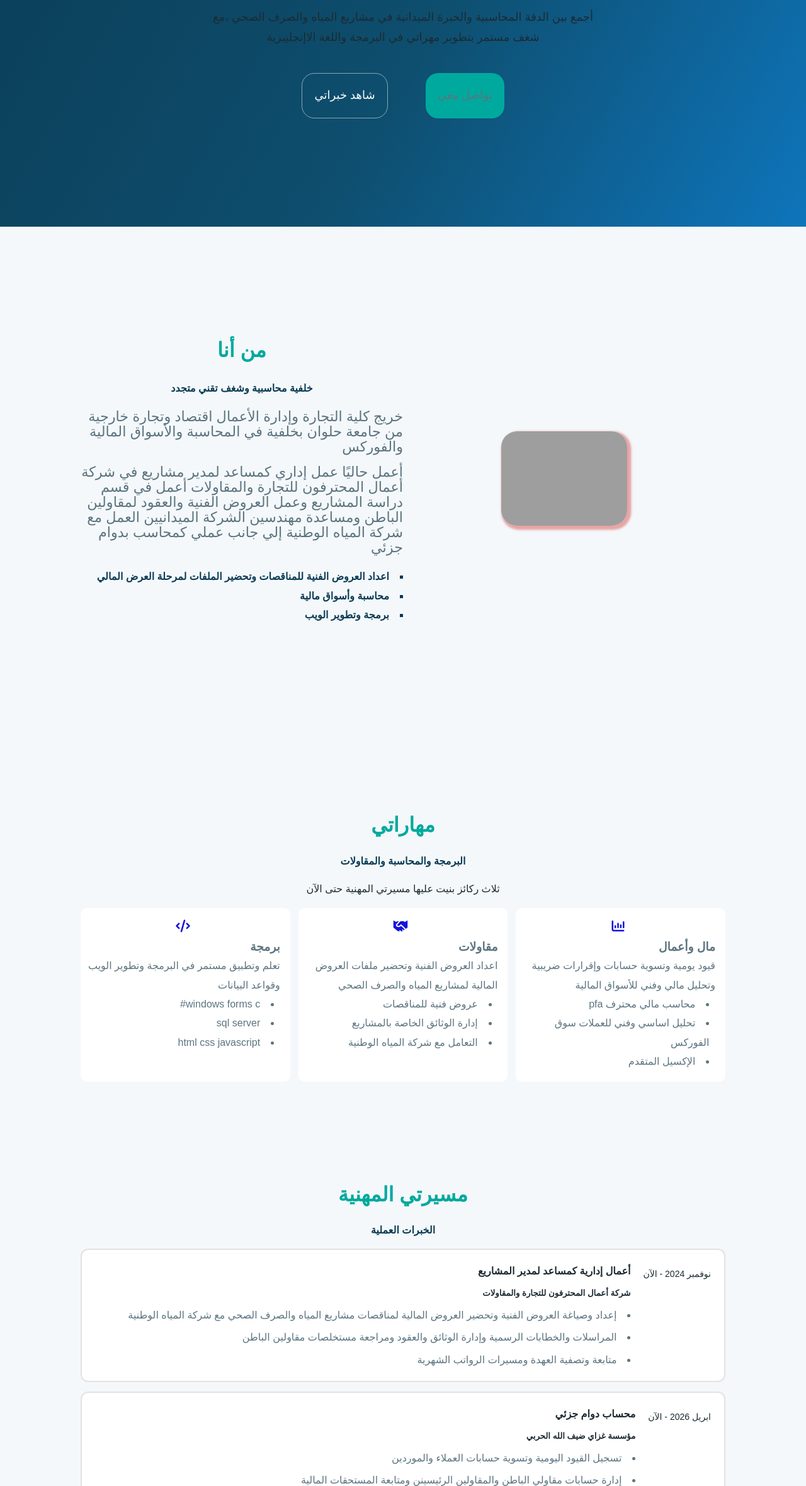
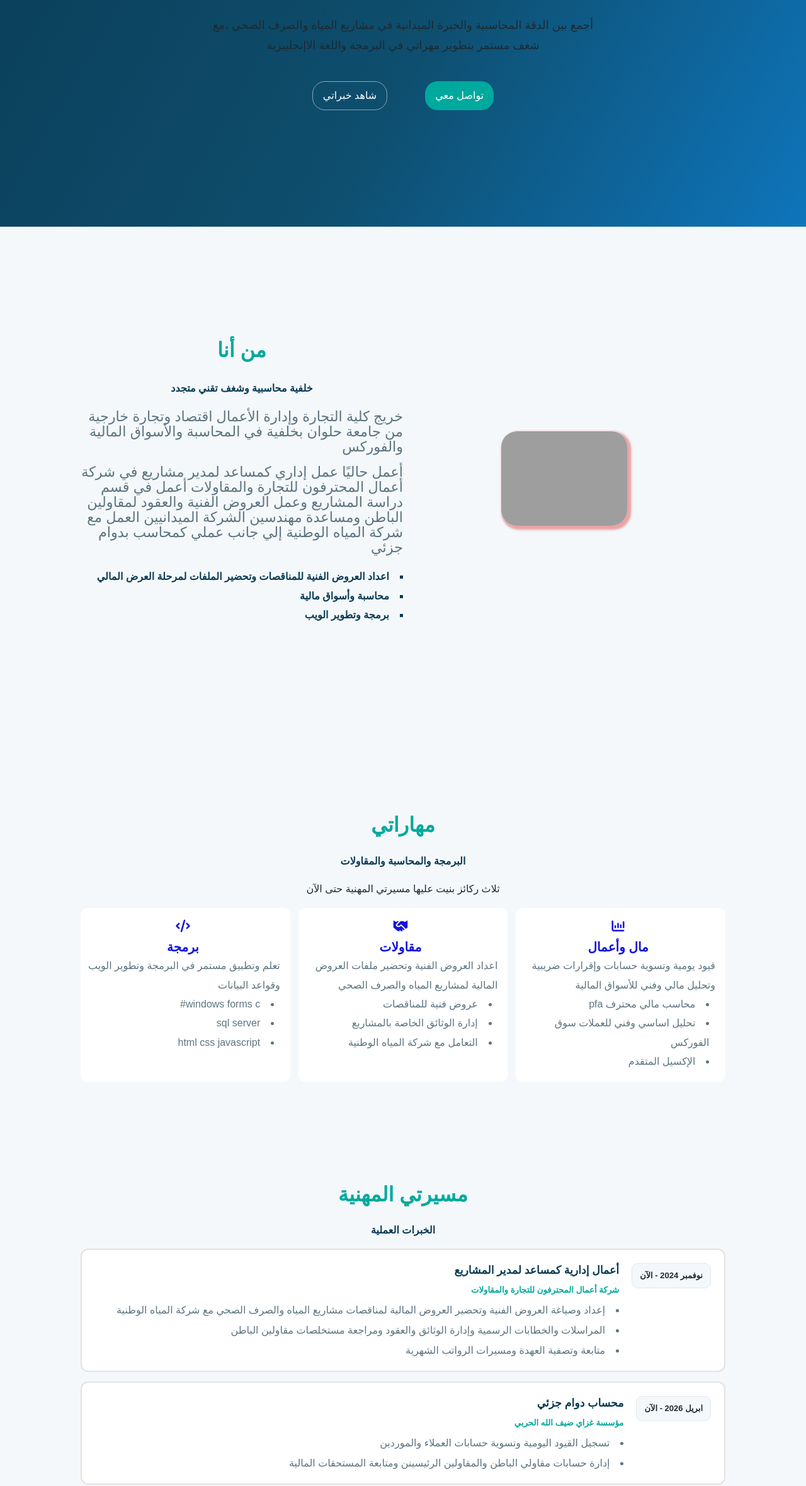
Before and after one commit to heshamahme1998/heshamahme1998.github.io, a plain HTML site: page index.html in a window 1280 px wide. Shown: the part 440-2800 px from the top of the page at 63% size. Drawn offline with Linux system fonts and the light colour scheme; grey boxes are pictures that could not be loaded.

Commit message:
Update Dezain.CSS

```diff
--- a/Dezain.CSS
+++ b/Dezain.CSS
@@ -169,24 +169,28 @@ header{
 
 }
 .main a:first-of-type{
-    width: fit-content;
-    padding: 1.2rem;
-    display: flex;
-    align-items: center;
+    padding: .5rem 1rem;
+    align-content: center;
     border-radius: 20px;
-    font-size: clamp(1.000rem, calc(.99rem + 0.227vw), 1.125rem);
-        background: var(--teal);
+    background: var(--teal);
+    color: #fff;
+
 }
 .main a:last-of-type{
-    width: fit-content;
-    padding: 1.2rem;
-    display: flex;
-    align-items: center;
+    border: 1.5px solid rgba(255, 255, 255, 0.5);
+    color: #fff;
+    padding: .5rem 1rem;
+    align-content: center;
     border-radius: 20px;
-    font-size: clamp(1.000rem, calc(.99rem + 0.227vw), 1.125rem);
-        border: 1.5px solid rgba(255, 255, 255, 0.5);
-        color: #fff;
 }
+.main a:first-of-type:hover{
+    background: #00645e;
+    color: #fd0000;
+}
+.main a:last-of-type:hover{
+    color: #fd0000;
+}
+
 .section1{
     width: 100%;
     min-height:100vh;
@@ -229,11 +233,10 @@ header{
     text-align: center;
 }
 .my-life{
-        color: var(--navy);
+    color: var(--navy);
     font-size: clamp(1rem,.2vw,1.5rem);
-        text-align: center;
+    text-align: center;
     font-weight: 800;
-
 }
 .information{
     display: flex;
@@ -278,7 +281,7 @@ header{
     border-radius: var(--radius);
     color: var(--text-dim);
 }
-.jops0 i , .jops0 h2{
+.jops0 i , .jops0 h3{
     width: 100%;
     text-align: center;
     font-size: 1.25rem;
@@ -309,34 +312,33 @@ header{
     justify-content: start;
     gap: 15px;
     border: 2.5px solid rgba(207, 195, 195, 0.5);
-    line-height: 2.2rem;
+    line-height: 2rem;
     padding: 1rem;
     border-radius: 12px;
 }
+
 .work-time{
-    white-space: nowrap;
-    margin: 5px;
-    font-size:14px
-
-}
-.work-time p{
     background: var(--bg);
     border: 1px solid var(--line);
     padding: 3px 12px;
     border-radius:10px;
     font-weight: 600;
+    height: fit-content;
+    white-space: nowrap;
+    margin: 5px;
+    font-size:13px
 }
-.work-detials h3:first-of-type{
+.work-detials h4{
     font-size: 1.08rem;
     color: var(--navy);
 
 }
-.work-detials h3:last-of-type{
+.work-detials h5{
    color: var(--teal);
     font-weight: 600;
 }
 .work-detials ul li{
-        color: var(--text-dim);
+    color: var(--text-dim);
     list-style:inside
 }
 .section4{
@@ -474,6 +476,9 @@ background: var(--navy);    color: white;
     justify-content: space-between;
     gap:1rem;
 }
+.contiener8 hr{
+    display: none;
+}
 
 
 
@@ -499,7 +504,7 @@ background: var(--navy);    color: white;
     .down-nav-right {flex:100%;text-align: center; justify-content:center;}
     .down-nav-meduim {flex: 1;display: flex;justify-content:flex-start;}
     .down-nav-meduim ul {display: flex;gap: 15px;list-style: none;padding: 0;margin: 0;}
-    .down-nav-left {font-size: clamp(0.75rem, calc(0.6rem + 0.50vw), 1rem);padding: 6.5px 12.5px; }
+    .down-nav-left {font-size: clamp(0.75rem, calc(0.6rem + 0.50vw), 1rem);padding: 5.5px 12.5px; }
     .contiener3{padding-top: 120px;}
     .main div:last-of-type{padding-bottom:40px;}
     .contiener4-right{width: 25%; margin-bottom: 2rem;}
@@ -507,10 +512,9 @@ background: var(--navy);    color: white;
     .details-my-jops{grid-template-columns: repeat(1,1fr);}
     .contiener6{gap:5px;margin: -2px 0 1rem 0;width: 95%;}
     .work{flex-direction: column;gap: 1px;line-height: 1.8rem;padding: .5rem 2.9rem;border-radius: 15px;}
-    .work-time{text-align: center;}
-    .work-time p{padding: 8px 20px;border-radius: 10px; display: inline;}
-    .work-detials h3:first-of-type{text-align:center;}
-    .work-detials h3:last-of-type{text-align: center;}
+    .work-time{ text-align: center;padding: 8px 20px;border-radius: 10px; display: inline;}
+    .work-detials h4{text-align:center;}
+    .work-detials h5{text-align: center;}
     .work-detials ul li{color: #5C7480;list-style:circle;list-style: inside;}
     .contiener7{width: 95%;}
     .contiener8{width: 90%;flex-wrap: wrap;justify-content: space-between;}
@@ -540,6 +544,11 @@ background: var(--navy);    color: white;
 @media (max-width: 375px){
     .contiener1{display: none; }
     .contiener2{top: 0; }
+    .contiener8 hr{display:block; width: 1px;
+    height: 150px;
+    border: none;
+    background-color: rgba(255, 255, 255, 0.15);
+    align-self: center;}
 }
 @media (max-width: 300px){
     .main div:last-of-type{justify-content: center;}
```
